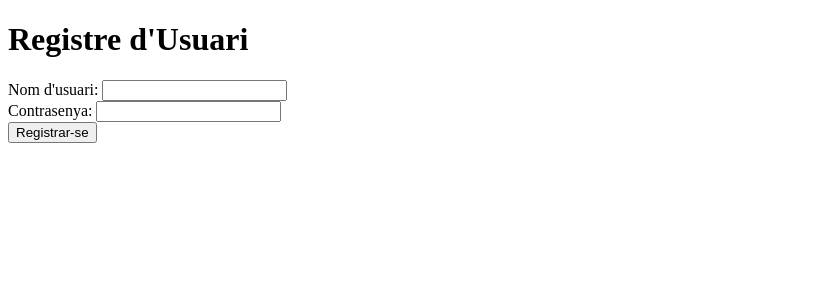
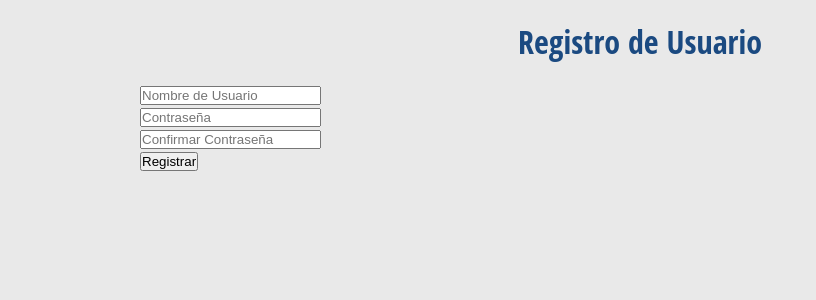
Before and after one commit to JoanLopezGit/Pt04_JoanLopez, a PHP site: page /PractiquesPHP/registrar.vista.php in a window 1280 px wide. Shown: the top 300 px of the page, without its empty margins (0-816 px from the left). Run offline with PHP 8.4, Linux system fonts and the light colour scheme.

Commit message:
Mosificaió confirmar contra

```diff
--- a/registrar.vista.php
+++ b/registrar.vista.php
@@ -1,16 +1,20 @@
 <!DOCTYPE html>
 <html lang="en">
 <head>
-    <!-- Encapçalament -->
+    <meta charset="UTF-8">
+    <meta name="viewport" content="width=device-width, initial-scale=1.0">
+    <title>Registro</title>
+    <link rel="stylesheet" href="estils.css">
 </head>
 <body>
-    <h1>Registre d'Usuari</h1>
-    <form method="POST" action="register.php">
-        <label for="username">Nom d'usuari:</label>
-        <input type="text" id="username" name="username" required><br>
-        <label for="password">Contrasenya:</label>
-        <input type="password" id="password" name="password" required><br>
-        <input type="submit" value="Registrar-se">
-    </form>
+    <div class="contenidor">
+        <h1>Registro de Usuario</h1>
+        <form method="POST" action="register.php">
+            <input type="text" name="username" placeholder="Nombre de Usuario" required><br>
+            <input type="password" name="password" placeholder="Contraseña" required><br>
+            <input type="password" name="confirm_password" placeholder="Confirmar Contraseña" required><br>
+            <input type="submit" value="Registrar">
+        </form>
+    </div>
 </body>
 </html>
```
